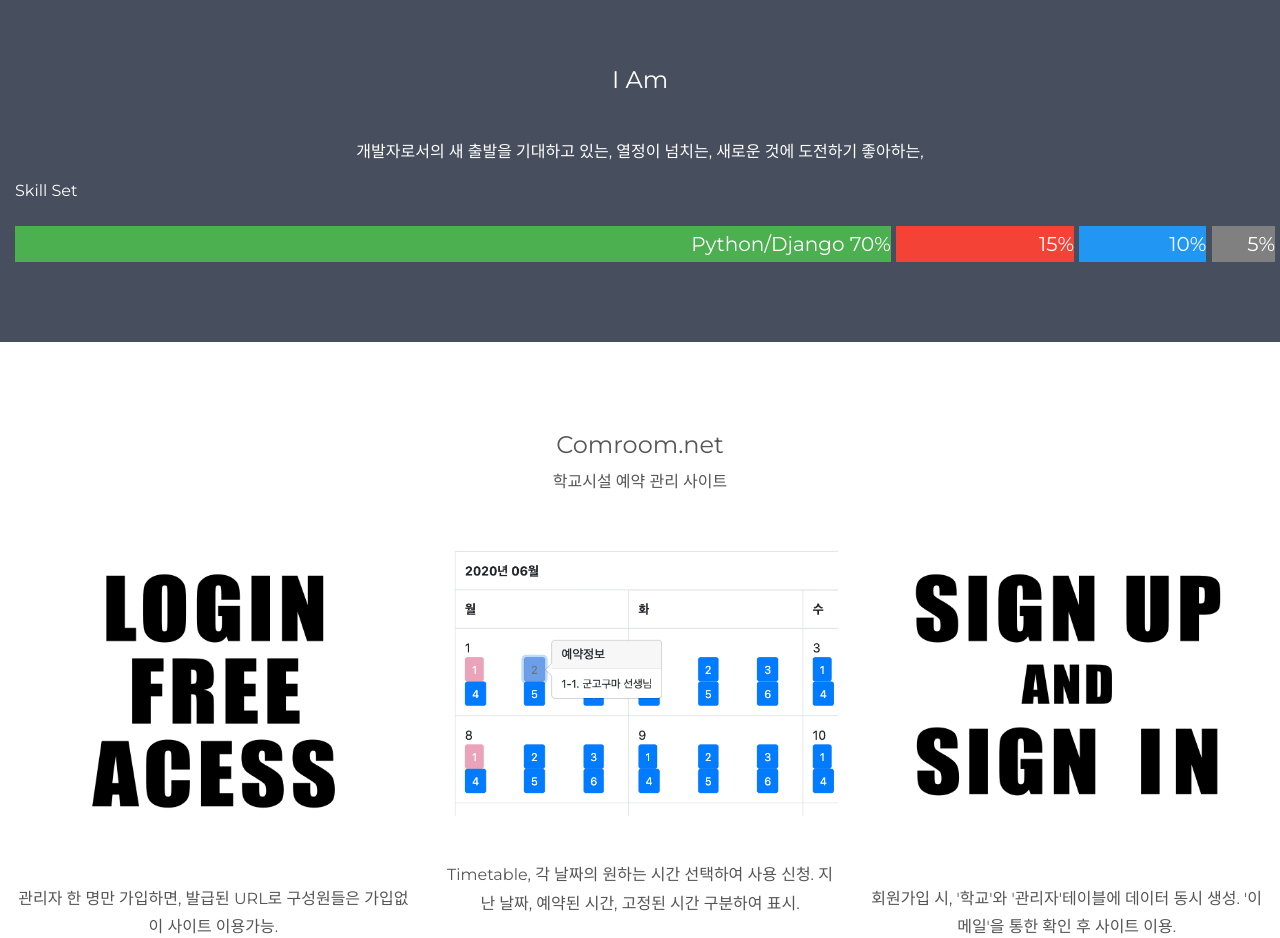
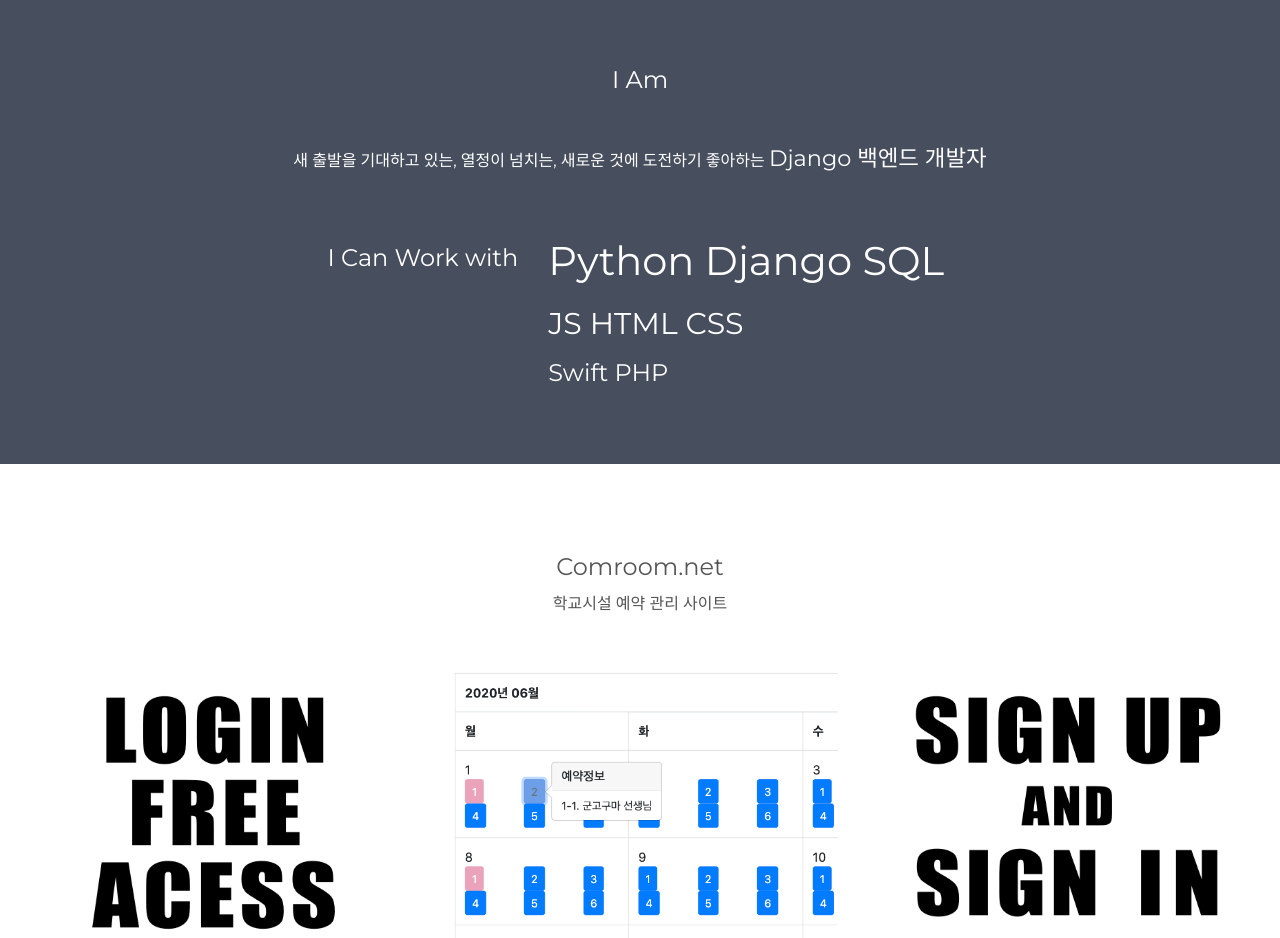
Before and after one commit to teacherSsamko/teacherSsamko.github.io, a plain HTML site: page index.html in a window 1280 px wide. Shown: the part 820-1758 px from the top of the page. Drawn offline with nearby package versions, Linux system fonts and the light colour scheme.

Commit message:
contents udpate

```diff
--- a/index.html
+++ b/index.html
@@ -108,10 +108,10 @@
 <!-- Second Container -->
 <div class="container-fluid bg-2 text-center">
   <h3 class="margin">I Am</h3>
-  <p class="slide">개발자로서의 새 출발을 기대하고 있는, 열정이 넘치는, 새로운 것에 도전하기 좋아하는, </p>
-  <div class="skill-set">
+  <p class="slideanim">새 출발을 기대하고 있는, 열정이 넘치는, 새로운 것에 도전하기 좋아하는 <span style="font-size: 1.4em;">Django 백엔드 개발자</span> </p>
+  <div class="skill-set" style="display: none;">
       <p>Skill Set</p>
-      <div class="skill-bar">
+      <div class="skill-bar" style="display: none;">
           <div class="skills django">
               Python/Django 70%
           </div>
@@ -125,7 +125,21 @@
               5%
           </div>
       </div>
-  </div>
+    </div>
+    <br>
+    <div id="skill-words" class="row">
+      <div class="col-sm-5 text-right">
+        <h3>I Can Work with</h3>
+      </div>
+      <div class="col-sm-7 text-left slideanim">
+        <span class="skill-major">Python Django SQL<br></span>
+        <span class="skill-well">JS HTML CSS<br></span>
+        <span class="skill-soso">Swift PHP</span>
+      </div>
+
+    </div>
+
+
 </div>
 
 <!-- Third Container (Grid) -->
--- a/style.css
+++ b/style.css
@@ -24,6 +24,9 @@
 .html {width:10%; background-color: #2196F3; display: inline-block;}
 .javascript {width:14%; background-color: #f44336; display: inline-block;}
 .etc {width:5%; background-color: #808080; display: inline-block;}
+.skill-major {font-size: 2em;}
+.skill-well {font-size: 1.5em;}
+.skill-soso {font-size: 1.2em;}
 .slideanim {visibility:hidden;}
 .slide {
     animation-name: slide;
```
